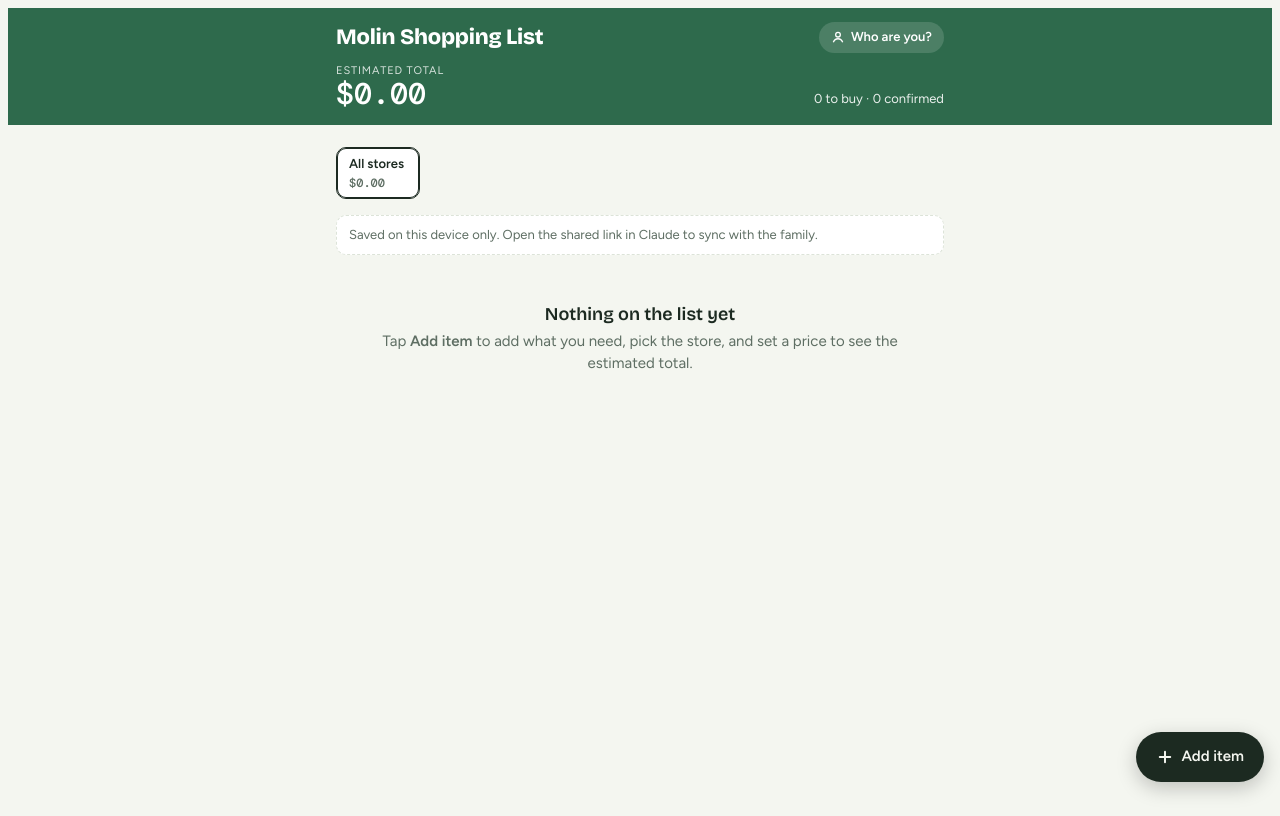
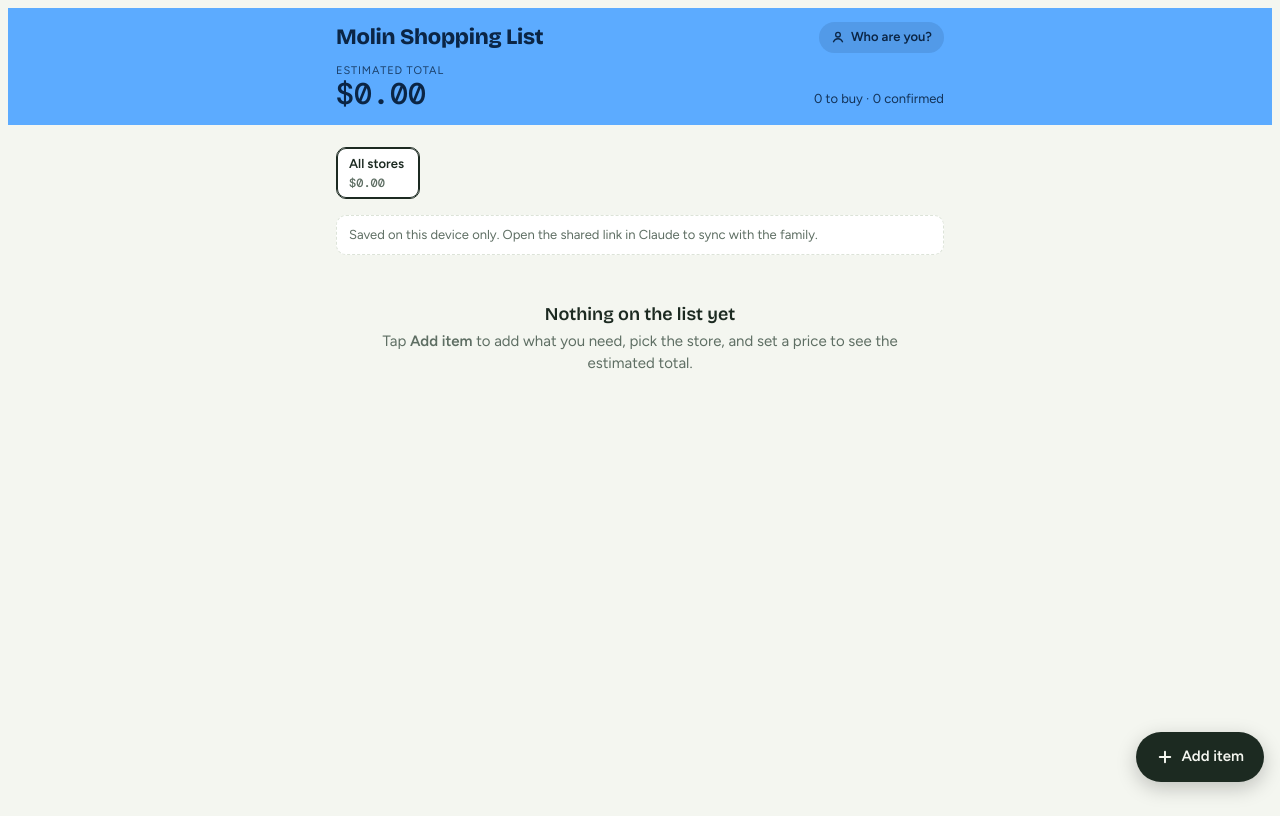
Before and after one commit to DaveMolin/Molin-Shopping-List, a plain HTML site: page index.html in a window 1280 px wide. Drawn offline with nearby package versions, Linux system fonts and the light colour scheme.

Commit message:
Header background #5CABFF
Co-Authored-By: Claude Opus 5.5 <noreply@anthropic.com>
Claude-Session: https://claude.ai/code/session_01CQgNuuU19FSuMmaMpoRx3J

```diff
--- a/index.html
+++ b/index.html
@@ -12,6 +12,7 @@
   --f-display:"Bricolage Grotesque", "Avenir Next", system-ui, sans-serif;
   --f-body:"Figtree", system-ui, -apple-system, "Segoe UI", sans-serif;
   --f-mono:"DM Mono", ui-monospace, "SF Mono", Menlo, monospace;
+  --header:#5CABFF; --header-ink:#0B2545;
   --r:12px;
 }
 @media (prefers-color-scheme: dark){:root:not([data-theme="light"]){
@@ -27,18 +28,18 @@
 *{box-sizing:border-box}
 html,body{min-height:100%}
 body{background:var(--bg);color:var(--ink);font:15px/1.45 var(--f-body);-webkit-font-smoothing:antialiased}
-body::before{content:"";position:fixed;inset:0 0 auto;height:env(safe-area-inset-top,0px);z-index:10;background:var(--green)}
+body::before{content:"";position:fixed;inset:0 0 auto;height:env(safe-area-inset-top,0px);z-index:10;background:var(--header)}
 button,input,select{font:inherit;color:inherit}
 button{cursor:pointer}
 :focus-visible{outline:2px solid var(--green);outline-offset:2px}
 .wrap{max-width:640px;margin:0 auto;padding-left:max(16px,env(safe-area-inset-left,0px));padding-right:max(16px,env(safe-area-inset-right,0px))}
 
 /* Header */
-header{position:sticky;top:env(safe-area-inset-top,0px);z-index:5;background:var(--green);color:var(--green-ink)}
+header{position:sticky;top:env(safe-area-inset-top,0px);z-index:5;background:var(--header);color:var(--header-ink)}
 header .wrap{padding-block:14px 16px;display:grid;gap:10px}
 .toprow{display:flex;justify-content:space-between;align-items:center;gap:12px}
 h1{font:800 22px/1.1 var(--f-display);margin:0;letter-spacing:-.01em;text-wrap:balance}
-.who{display:flex;align-items:center;gap:6px;background:color-mix(in srgb,var(--green-ink) 14%,transparent);border:0;border-radius:999px;padding:6px 12px;font-size:13px;font-weight:600;color:var(--green-ink)}
+.who{display:flex;align-items:center;gap:6px;background:color-mix(in srgb,var(--header-ink) 12%,transparent);border:0;border-radius:999px;padding:6px 12px;font-size:13px;font-weight:600;color:var(--header-ink)}
 .totals{display:flex;align-items:flex-end;justify-content:space-between;gap:12px;flex-wrap:wrap}
 .total-label{font-size:11px;text-transform:uppercase;letter-spacing:.08em;opacity:.8}
 .total-amt{font:500 30px/1 var(--f-mono);font-variant-numeric:tabular-nums}
```
